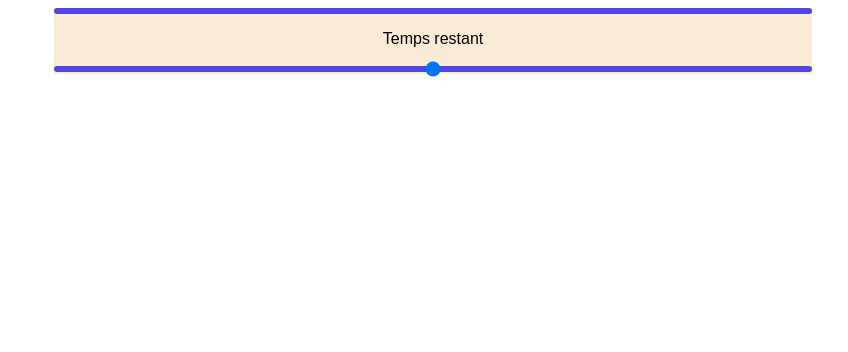
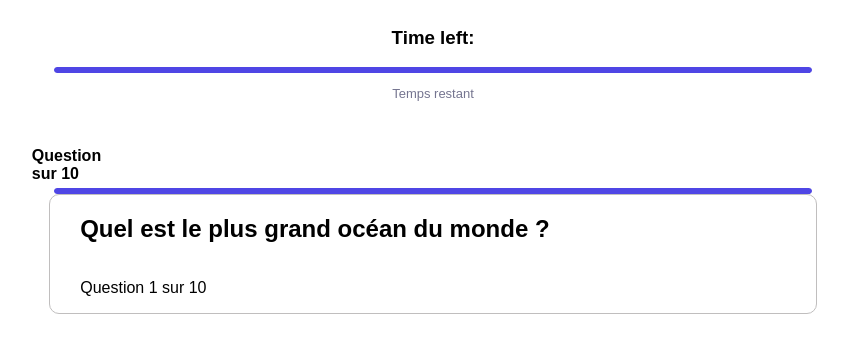
Before and after one commit to doudaoud/quiz-app, a React (Vite) app: page /quiz in a window 1280 px wide. Shown: the top 352 px of the page, without its empty margins (207-1055 px from the left). Built offline with nearby package versions, Linux system fonts and the light colour scheme.

Commit message:
Refactor Quiz component layout and styles for improved readability and structure

```diff
--- a/src/App.css
+++ b/src/App.css
@@ -76,9 +76,10 @@
   display: flex;
   flex-flow: column nowrap;
   width: 60%;
-  justify-content: center;
+  /* justify-content: center; */
   align-items: center;
-  background-color: antiquewhite;
+  /* background-color: antiquewhite; */
+  height: 95vh;
   margin: auto;
 }
 .progress {
@@ -90,10 +91,15 @@
 }
 
 .progress-fill {
-  height: 100%;
+  height: 97%;
   background: rgb(79, 70, 229);
+  border-radius: 5px;
 }
-
+.temps_restant {
+  color: rgb(117, 117, 144);
+  font-size: small;
+  margin-bottom: 30px;
+}
 .qq {
   width: 100%;
   -webkit-appearance: none;
@@ -103,5 +109,20 @@
   border-radius: 5px;
   outline: none;
 }
+.question_num {
+  font-weight: bold;
+  /* font-size: 18px; */
+  margin-bottom: 5px;
+  margin-right: 733px;
+}
 .cadre_quiz {
+  border: 1px solid rgb(192, 190, 190);
+  border-radius: 10px;
+  display: flex;
+  flex-flow: column nowrap;
+  /* justify-content: center; */
+  /* align-items: center; */
+
+  width: 97%;
+  padding-left: 30px;
 }
--- a/src/pages/Quiz.tsx
+++ b/src/pages/Quiz.tsx
@@ -1,23 +1,32 @@
 import React from "react";
 
 export default function Quiz() {
-  const [value, setValue] = React.useState<number>(100)
+  const [time, setTime] = React.useState<string | null>();
+  const [value, setValue] = React.useState<number>(100);
   return (
     <React.Fragment>
       <div className="container_quiz">
+        <h3>Time left:</h3>
         <div className="progress">
           <div className="progress-fill" style={{ width: `${value}%` }} />
         </div>
-        <p>Temps restant</p>
-        <input
-          type="range"
-          className="qq"
-          style={{
-            pointerEvents: "none",
-            color: "rgb(79, 70, 229)",
-          }}
-        />
-        <div className="cadre_quiz"></div>
+        <p className="temps_restant">Temps restant</p>
+
+        <p className="question_num">Question sur 10</p>
+        <div className="progress">
+          <div className="progress-fill" style={{ width: `${value}%` }} />
+        </div>
+        <div className="cadre_quiz">
+          <h2 className="qustion">
+            Quel est le plus grand océan du monde ?
+          </h2>
+          <p>
+            Question 1 sur 10
+          </p>
+          <div className="reponses">
+
+          </div>
+        </div>
       </div>
     </React.Fragment>
   );
```
